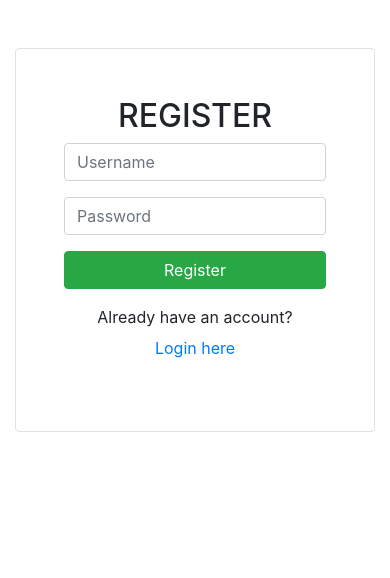
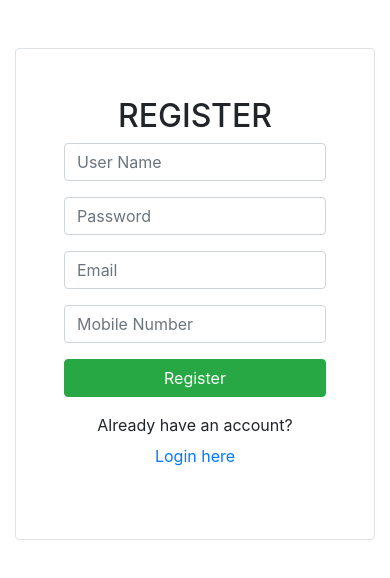
Before and after one commit to ThomaskuttyA/AsajaProjects, an Angular app: page /register in a window 390 px wide. Shown: the top 578 px of the page. Built offline with nearby package versions, Linux system fonts and the light colour scheme.

Commit message:
added  more columns email,phone

```diff
--- a/src/app/login/login.component.ts
+++ b/src/app/login/login.component.ts
@@ -27,6 +27,7 @@ export class LoginComponent {
           // Optionally, reset the form here
           this.username = '';
           this.password = '';
+
         } else {
           this.errorMessage = response.message || 'Login failed. Please try again.';
           alert(this.errorMessage); // Show error alert
--- a/src/app/register/register.component.html
+++ b/src/app/register/register.component.html
@@ -19,7 +19,7 @@
           [(ngModel)]="username"
           name="username"
           class="form-control"
-          placeholder="Username"
+          placeholder="User Name"
           required
         />
       </div>
@@ -33,6 +33,29 @@
           required
         />
       </div>
+      <div class="mb-3"> <!-- new-->
+        <input
+          type="text"
+          [(ngModel)]="email"
+          name="email"
+          class="form-control"
+          placeholder="Email"
+          required
+        />
+      </div>
+
+      <div class="mb-3">
+        <input
+          type="text"
+          [(ngModel)]="mobile"
+          name="mob"
+          class="form-control"
+          placeholder="Mobile Number"
+          required
+        />
+      </div>
+
+
       <button type="submit" class="btn btn-success w-100">Register</button>
     </form>
     <p class="mt-3 text-center">Already have an account? <button (click)="goToLogin()" class="btn btn-link">Login here</button></p>
--- a/src/app/register/register.component.ts
+++ b/src/app/register/register.component.ts
@@ -14,6 +14,8 @@ interface RegisterResponse {
 export class RegisterComponent {
   username: string = '';
   password: string = '';
+  mobile:string='';
+  email:string='';
   loading: boolean = false;
 
   constructor(private http: HttpClient, private router: Router) {}
@@ -21,7 +23,7 @@ export class RegisterComponent {
   register() {
     this.loading = true; // Start loading state
 
-    const payload = { username: this.username, password: this.password };
+    const payload = { username: this.username, password: this.password , mobile: this.mobile,email:this.email };
     console.log('Sending registration data:', payload);
 
     this.http.post<RegisterResponse>('http://localhost/thomasapp-api/register.php', payload)
```
